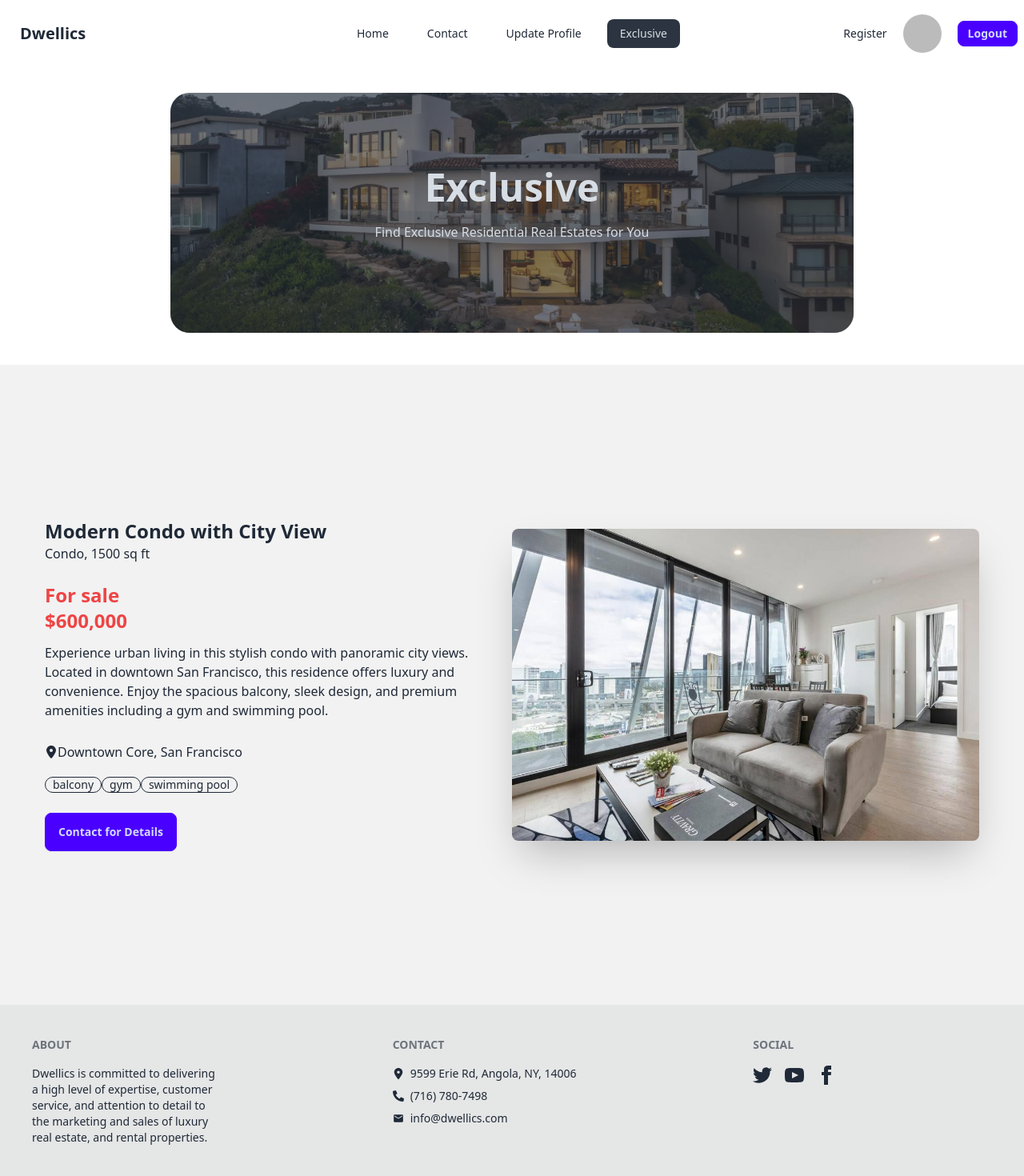
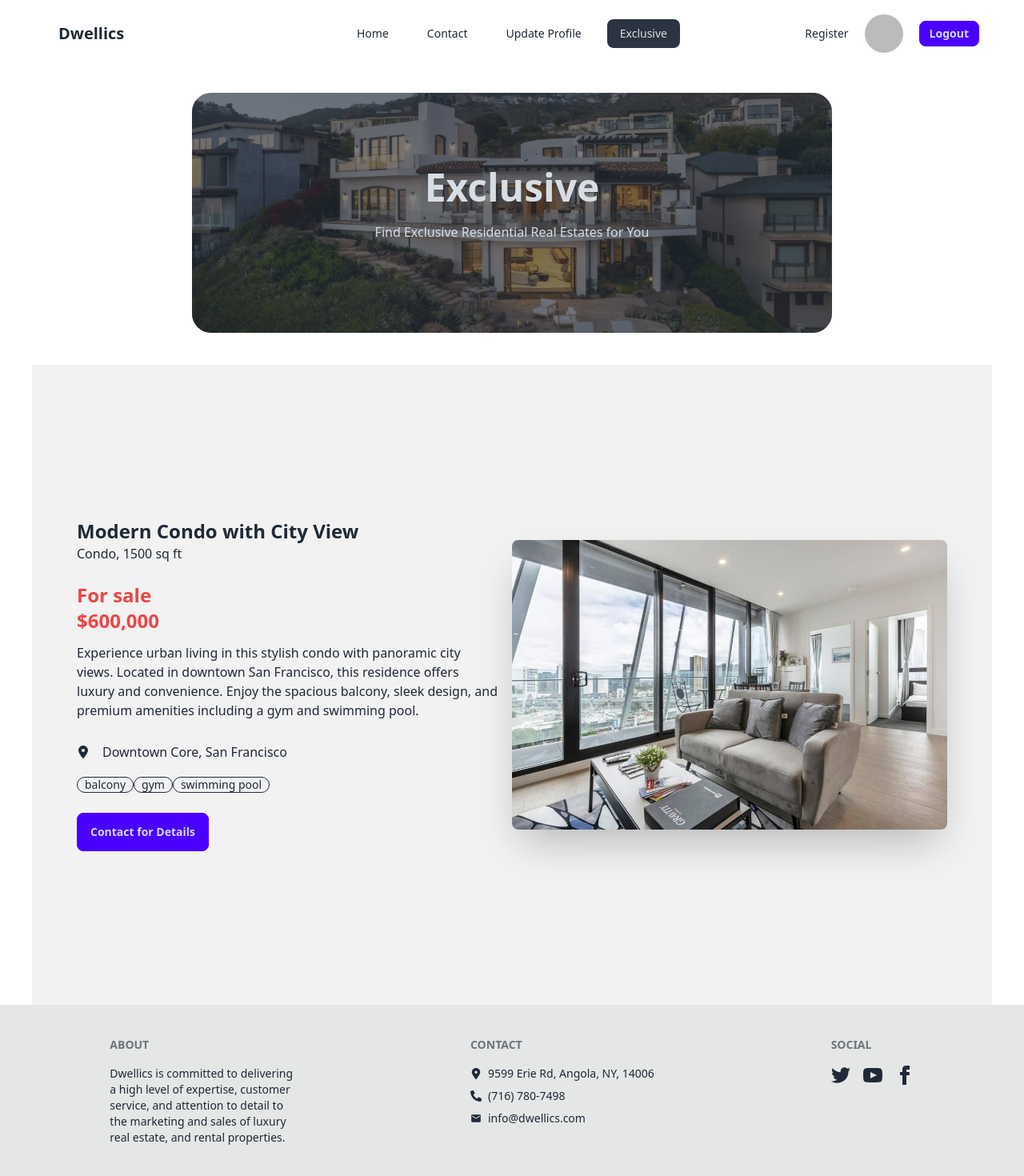
Before and after one commit to sioanik/dwellics-client, a React (Vite) app: page /exclusive in a window 1280 px wide. Shown: the part 16-1486 px from the top of the page at 80% size. Built offline with nearby package versions, Linux system fonts and the light colour scheme; no server answers; sample sign-in values are in the browser's storage.

Commit message:
final v3

```diff
--- a/src/components/Estate.jsx
+++ b/src/components/Estate.jsx
@@ -42,12 +42,12 @@ const Estate = ({ property }) => {
                     </h2>
                     <p className="text-red-500 text-3xl">{property.price}</p>
                     <p className="text-red-500 text-xl">For {property.status}</p>
-                    <div className="flex py-4">
+                    <div className="flex flex-col lg:flex-row py-4">
                         <p className="text-xl">{property.segment_name}</p>
                         <p className="text-xl flex items-center"> Area: {property.area}</p>
                     </div>
                     <p className="text-xl">{property.description}</p>
-                    <p className="text-xl py-4 flex items-center"><FaLocationDot />{property.location}</p>
+                    <p className="text-xl py-4 flex gap-4 items-center"><FaLocationDot />{property.location}</p>
 
 
                     <div className="card-actions justify-end">
--- a/src/components/Footer.jsx
+++ b/src/components/Footer.jsx
@@ -5,7 +5,7 @@ import { MdEmail } from "react-icons/md";
 const Footer = () => {
     return (
         <div>
-            <footer className="footer p-10 bg-base-300 text-base-content">
+            <footer className="footer p-10 bg-base-300 text-base-content flex flex-col md:flex-row justify-around">
                 <div className='w-60'>
                     <h3 className='footer-title'>About</h3>
                     <p>Dwellics is committed to delivering a high level of expertise, customer service, and attention to detail to the marketing and sales of luxury real estate, and rental properties.
--- a/src/components/Navbar.jsx
+++ b/src/components/Navbar.jsx
@@ -15,7 +15,7 @@ const Navbar = () => {
 
     return (
         <div>
-            <div className="navbar bg-base-100 mt-6 mb-10">
+            <div className="navbar px-6 md:px-14 bg-base-100 mt-6 mb-10">
                 <div className="navbar-start">
                     <div className="dropdown">
                         <div tabIndex={0} role="button" className="btn btn-ghost lg:hidden">
--- a/src/components/Register.jsx
+++ b/src/components/Register.jsx
@@ -74,6 +74,7 @@ const Register = () => {
                 // setLoginSuccess('Logged in successfully')
                 updateUserProfile(name, image)
                 .then(()=>{
+                    setUser({...user,  displayName: name, photoURL: image})
                     navigate('/update-profile')
                 })
                 setUser(result.user)
--- a/src/pages/Contact.jsx
+++ b/src/pages/Contact.jsx
@@ -12,7 +12,7 @@ const Contact = () => {
             </Helmet>
             <div className='flex flex-col md:flex-row justify-around my-20 mx-20'>
 
-                <div className='bg-slate-300 rounded-3xl px-4 w-60 flex flex-col justify-center gap-10'>
+                <div className='bg-slate-300 py-10 rounded-3xl px-4 w-60 flex flex-col justify-center gap-10'>
 
                     <p className="flex flex-row items-center gap-2"><FaLocationDot /> 9599 Erie Rd, Angola, NY, 14006</p>
                     <p className="flex flex-row items-center gap-2"><FaPhoneAlt /> (716) 780-7498</p>
--- a/src/pages/Exclusive.jsx
+++ b/src/pages/Exclusive.jsx
@@ -13,7 +13,7 @@ const Exclusive = () => {
                     Dwellics | Exclusive
                 </title>
             </Helmet>
-            <div>
+            <div className="px-10">
                 <div className="hero lg:w-2/3 mx-auto mb-10 rounded-3xl min-h-[300px]" style={{ backgroundImage: `url(${exclban})` }}>
                     <div className=" rounded-3xl hero-overlay bg-opacity-60"></div>
                     <div className="hero-content text-center text-neutral-content">
@@ -24,7 +24,7 @@ const Exclusive = () => {
                         </div>
                     </div>
                 </div>
-                <div className="hero min-h-screen bg-base-200 px-10">
+                <div className="hero min-h-screen bg-base-200 px-2 md:px-10">
                     <div className="hero-content flex-col lg:flex-row-reverse">
                         <img src={excl} className="lg:w-1/2 rounded-lg shadow-2xl" />
                         <div className="lg:w-1/2">
@@ -33,7 +33,7 @@ const Exclusive = () => {
                             <h1 className="text-red-500 text-2xl font-bold">For sale</h1>
                             <h1 className="text-red-500 text-2xl font-bold">$600,000</h1>
                             <p className="py-3">Experience urban living in this stylish condo with panoramic city views. Located in downtown San Francisco, this residence offers luxury and convenience. Enjoy the spacious balcony, sleek design, and premium amenities including a gym and swimming pool.</p>
-                            <p className=" py-4 flex items-center"><FaLocationDot />Downtown Core, San Francisco</p>
+                            <p className=" py-4 flex gap-4 items-center"><FaLocationDot />Downtown Core, San Francisco</p>
                             <div className="card-actions justify-start">
                                 {/* <div className="badge badge-outline">Fashion</div>
                         <div className="badge badge-outline">Products</div> */}
```
